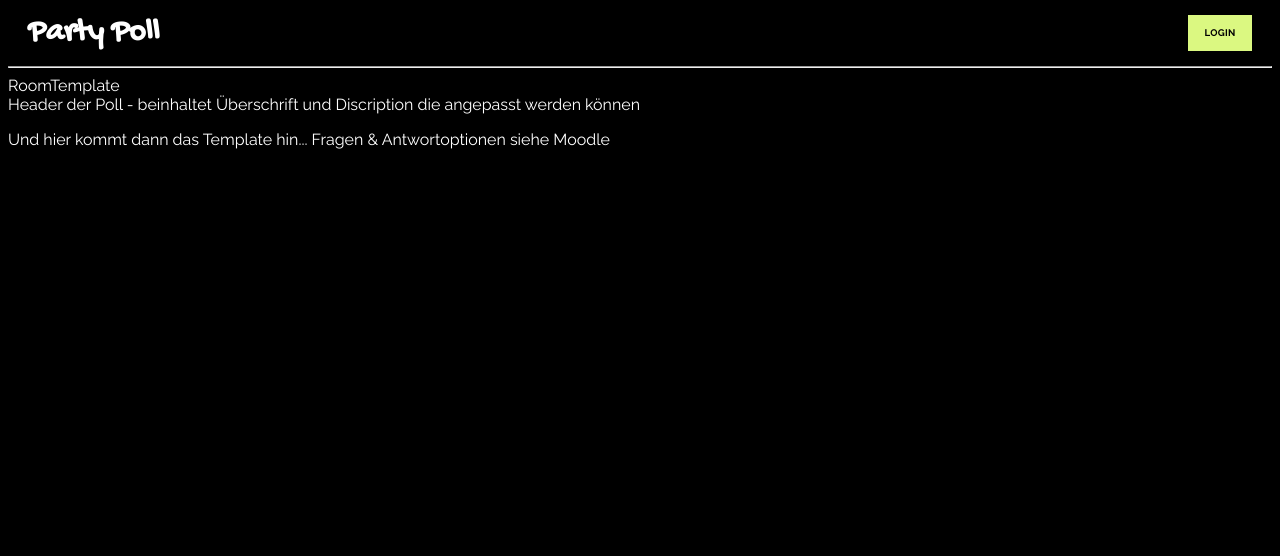
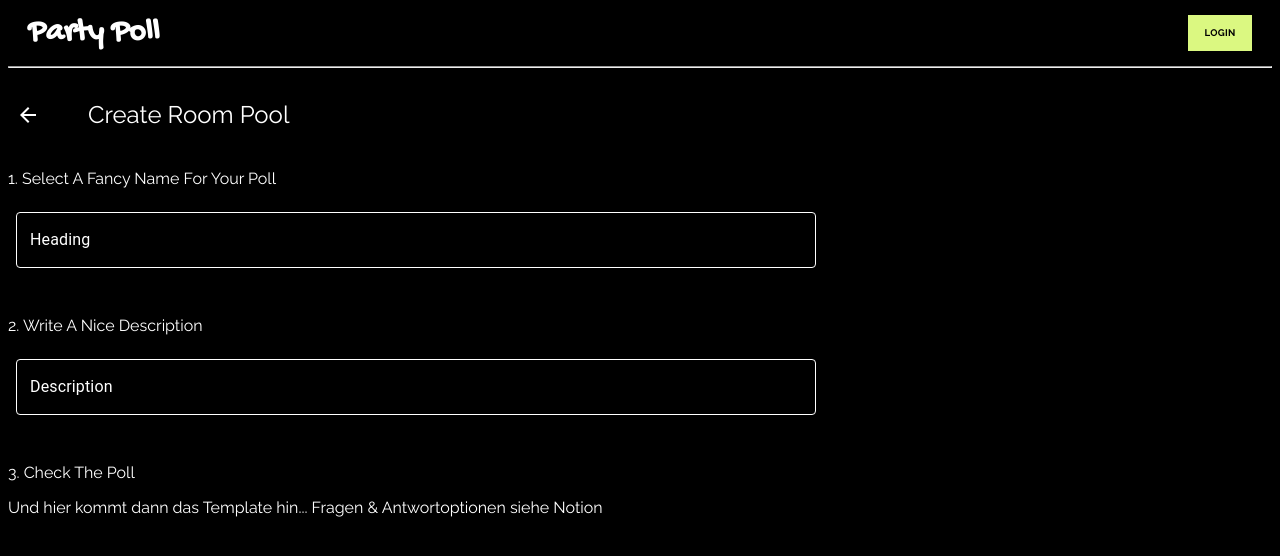
Before and after one commit to DespinaSfa/nextjs-workshop, a React (Create React App) app in the folder frontend/: page /selectTemplate/roomTemplate in a window 1280 px wide. Shown: the top 556 px of the page. Built offline with nearby package versions, Linux system fonts and the light colour scheme.

Commit message:
added Header and Heading + BackButton

```diff
--- a/frontend/src/Components/InputField.tsx
+++ b/frontend/src/Components/InputField.tsx
@@ -4,17 +4,18 @@ import TextField from '@mui/material/TextField';
 
 interface InputFieldProps {
     label: string;
+    placeholder: string;
     onChange: (value: string) => void;
 }
 
-const InputField: React.FC<InputFieldProps> = ({ label, onChange }) => {
+const InputField: React.FC<InputFieldProps> = ({ label, placeholder, onChange }) => {
     const [internalValue, setInternalValue] = React.useState('');
 
     return (
         <Box
             component="form"
             sx={{
-                '& > :not(style)': { m: 1, width: '60ch', height: '100px' }, // change width here
+                '& > :not(style)': { m: 1, width: '800px', height: '80px' }, // change width here
             }}
             noValidate
             autoComplete="off"
@@ -22,6 +23,7 @@ const InputField: React.FC<InputFieldProps> = ({ label, onChange }) => {
             <TextField
                 id="outlined-basic"
                 label={label}
+                placeholder={placeholder}
                 variant="outlined"
                 value={internalValue}
                 onChange={(event) => {
--- /dev/null
+++ b/frontend/src/Components/PageHeader/PageHeader.module.scss
@@ -0,0 +1,17 @@
+.container {
+    display: flex;
+    flex-direction: row;
+    justify-content: flex-start;
+}
+
+.backButton {
+    color: #fff;
+}
+
+.heading {
+    width: auto;
+    font-family: "Raleway";
+    font-size: 24px;
+    align-self: center;
+    margin-left: 40px;
+}
--- /dev/null
+++ b/frontend/src/Components/PageHeader/PageHeader.tsx
@@ -0,0 +1,23 @@
+import IconButton from '@mui/material/IconButton';
+import ArrowBackIcon from '@mui/icons-material/ArrowBack';
+import React from 'react';
+import { Link } from "react-router-dom";
+import c from './PageHeader.module.scss';
+
+interface PageHeaderProps {
+  heading: string;
+  link: string;
+}
+
+const PageHeader: React.FC<PageHeaderProps> = ({ heading, link }) => {
+  return (
+    <div className={c.container}>
+        <IconButton component={Link} to={link}>
+            <ArrowBackIcon  className={c.backButton} />
+        </IconButton>
+        <p className={c.heading}>{heading}</p>
+    </div>
+  );
+};
+
+export default PageHeader;
--- a/frontend/src/Components/PollHeader.tsx
+++ /dev/null
@@ -1,7 +0,0 @@
-const PollHeader = () => {
-    return (
-       <div> Header der Poll - beinhaltet Überschrift und Discription die angepasst werden können</div>
-    );
-  };
-
-  export default PollHeader;
--- /dev/null
+++ b/frontend/src/Components/PollHeader/PollHeader.tsx
@@ -0,0 +1,26 @@
+import React from 'react';
+import InputField from '../InputField';
+
+const PollHeader = () => {
+    return (
+       <div>
+         <p>
+            1. Select A Fancy Name For Your Poll
+         </p>
+         <InputField label={'Heading'} placeholder={'Name of your poll'} onChange={function (value: string): void {
+            //TODO: Save Inputs
+         } } />
+          <p>
+            2. Write A Nice Description
+         </p>
+         <InputField label={'Description'} placeholder={'This poll is about...'} onChange={function (value: string): void {
+            //TODO: Save Inputs
+         } } />
+          <p>
+            3. Check The Poll
+         </p>
+       </div>
+    );
+  };
+
+  export default PollHeader;
--- a/frontend/src/pages/Page_styles.module.scss
+++ b/frontend/src/pages/Page_styles.module.scss
@@ -9,24 +9,6 @@
     display: flex;
     flex-direction: column;
     justify-content: space-around;
-}
-
-.container {
-    display: flex;
-    flex-direction: row;
-    justify-content: flex-start;
-}
-
-.backButton {
-    color: #fff;
-}
-
-.heading {
-    width: auto;
-    font-family: "Raleway";
-    font-size: 24px;
-    align-self: center;
-    margin-left: 40px;
 }
 
 .text {
--- a/frontend/src/pages/PartyTemplate.tsx
+++ b/frontend/src/pages/PartyTemplate.tsx
@@ -1,11 +1,12 @@
-import PollHeader from "../Components/PollHeader";
+import PageHeader from "../Components/PageHeader/PageHeader";
+import PollHeader from "../Components/PollHeader/PollHeader";
 
 const PartyTemplate = () => {
     return (
         <>
-            <div> PartyTemplate</div>
+            <PageHeader heading="Create Party Pool" link="/selectTemplate"/>
             <PollHeader></PollHeader>
-            <p> Und  hier kommt dann das Template hin... Fragen & Antwortoptionen siehe Moodle</p>
+            <p> Und  hier kommt dann das Template hin... Fragen & Antwortoptionen siehe Notion</p>
         </>
     );
   };
--- a/frontend/src/pages/RoomTemplate.tsx
+++ b/frontend/src/pages/RoomTemplate.tsx
@@ -1,11 +1,12 @@
-import PollHeader from "../Components/PollHeader";
+import PageHeader from "../Components/PageHeader/PageHeader";
+import PollHeader from "../Components/PollHeader/PollHeader";
 
 const RoomTemplate = () => {
     return (
         <>
-            <div> RoomTemplate</div>
+            <PageHeader heading="Create Room Pool" link="/selectTemplate"/>
             <PollHeader></PollHeader>
-            <p> Und  hier kommt dann das Template hin... Fragen & Antwortoptionen siehe Moodle</p>
+            <p> Und  hier kommt dann das Template hin... Fragen & Antwortoptionen siehe Notion</p>
         </>
      );
   };
--- a/frontend/src/pages/SelectTemplate.tsx
+++ b/frontend/src/pages/SelectTemplate.tsx
@@ -1,18 +1,12 @@
 import { Outlet, Link } from "react-router-dom";
 import c from './Page_styles.module.scss';
 import Button from "@mui/material/Button";
-import { IconButton } from "@mui/material";
-import ArrowBackIcon from '@mui/icons-material/ArrowBack';
+import PageHeader from "../Components/PageHeader/PageHeader";
 
 const SelectTemplate = () => {
     return(
         <div className={c.content}>
-            <div className={c.container}>
-                <IconButton component={Link} to='/'>
-                    <ArrowBackIcon  className={c.backButton} />
-                </IconButton>
-                <p className={c.heading}>Select poll type</p>
-            </div>
+            <PageHeader heading="Select poll type" link="/"/>
             <div className={c.selectContainer}>
                 <Button className={`${c.selectButton} ${c.party}`} variant="contained" component={Link} to='partyTemplate'>
                     <div className={c.buttonText}>Party</div>
--- a/frontend/src/pages/WeddingTemplate.tsx
+++ b/frontend/src/pages/WeddingTemplate.tsx
@@ -1,11 +1,12 @@
-import PollHeader from "../Components/PollHeader";
+import PageHeader from "../Components/PageHeader/PageHeader";
+import PollHeader from "../Components/PollHeader/PollHeader";
 
 const WeddingTemplate = () => {
     return (
         <>
-            <div> WeddingTemplate</div>
+            <PageHeader heading="Create Wedding Pool" link="/selectTemplate"/>
             <PollHeader></PollHeader>
-            <p> Und  hier kommt dann das Template hin... Fragen & Antwortoptionen siehe Moodle</p>
+            <p> Und  hier kommt dann das Template hin... Fragen & Antwortoptionen siehe Notion</p>
         </>
      );
   };
```
Also changed, not shown: frontend/src/Components/PollHeader/PollHeader.module.scss (added).
